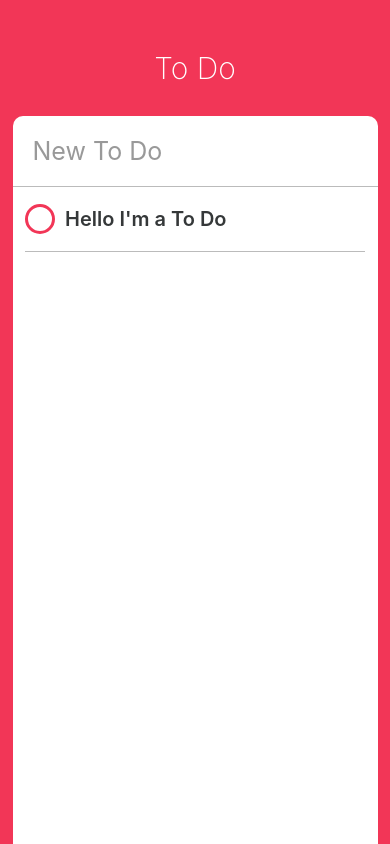
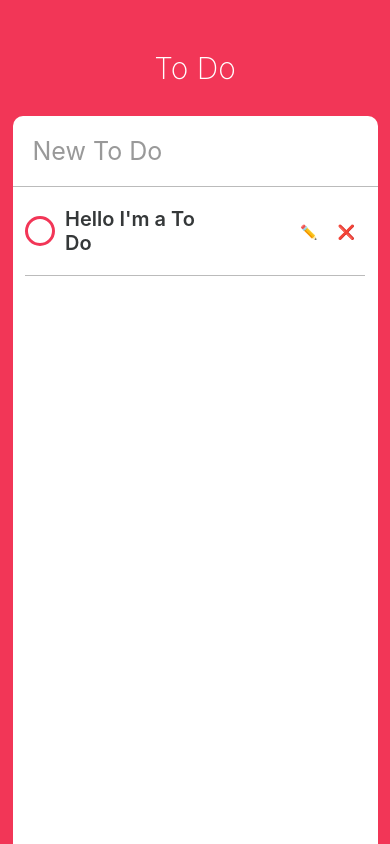
Before and after one commit to eshellster/to-do, a React Native app: screen / in a window 390 px wide. Built offline with nearby package versions, Linux system fonts and the light colour scheme.

Commit message:
edit 모드 전환

```diff
--- a/ToDo.js
+++ b/ToDo.js
@@ -8,15 +8,41 @@ export default class ToDo extends Component {
 		isCompleted: false
 	};
 	render() {
-		const { isCompleted } = this.state;
+		const { isCompleted, isEditing } = this.state;
 		return (
 			<View style={styles.container}>
-				<TouchableOpacity onPress={this._toggleComplete}>
-					<View style={[ styles.circle, isCompleted ? styles.completedCircle : styles.uncompletedCircle ]} />
-				</TouchableOpacity>
-				<Text style={[ styles.text, isCompleted ? styles.completedText : styles.uncompletedText ]}>
-					Hello I'm a To Do
-				</Text>
+				<View style={styles.column}>
+					<TouchableOpacity onPress={this._toggleComplete}>
+						<View
+							style={[ styles.circle, isCompleted ? styles.completedCircle : styles.uncompletedCircle ]}
+						/>
+					</TouchableOpacity>
+					<Text style={[ styles.text, isCompleted ? styles.completedText : styles.uncompletedText ]}>
+						Hello I'm a To Do
+					</Text>
+				</View>
+				{isEditing ? (
+					<View style={styles.actions}>
+						<TouchableOpacity onPressOut={this._finishEditing}>
+							<View style={styles.actionContainer}>
+								<Text style={styles.actionText}>✅</Text>
+							</View>
+						</TouchableOpacity>
+					</View>
+				) : (
+					<View style={styles.actions}>
+						<TouchableOpacity onPressOut={this._startEditing}>
+							<View style={styles.actionContainer}>
+								<Text style={styles.actionText}>✏️</Text>
+							</View>
+						</TouchableOpacity>
+						<TouchableOpacity>
+							<View style={styles.actionContainer}>
+								<Text style={styles.actionText}>❌</Text>
+							</View>
+						</TouchableOpacity>
+					</View>
+				)}
 			</View>
 		);
 	}
@@ -27,6 +53,16 @@ export default class ToDo extends Component {
 			};
 		});
 	};
+	_startEditing = () => {
+		this.setState({
+			isEditing: true
+		});
+	};
+	_finishEditing = () => {
+		this.setState({
+			isEditing: false
+		});
+	};
 }
 
 const styles = StyleSheet.create({
@@ -35,7 +71,8 @@ const styles = StyleSheet.create({
 		borderBottomColor: '#bbb',
 		borderBottomWidth: StyleSheet.hairlineWidth,
 		flexDirection: 'row',
-		alignItems: 'center'
+		alignItems: 'center',
+		justifyContent: 'space-between'
 	},
 	circle: {
 		width: 30,
@@ -59,5 +96,18 @@ const styles = StyleSheet.create({
 		color: '#bbb',
 		textDecorationLine: 'line-through'
 	},
-	uncompletedText: { color: '#353839' }
+	uncompletedText: { color: '#353839' },
+	column: {
+		flexDirection: 'row',
+		alignItems: 'center',
+		justifyContent: 'space-between',
+		width: width / 2
+	},
+	actions: {
+		flexDirection: 'row'
+	},
+	actionContainer: {
+		marginVertical: 10,
+		marginHorizontal: 10
+	}
 });
```
